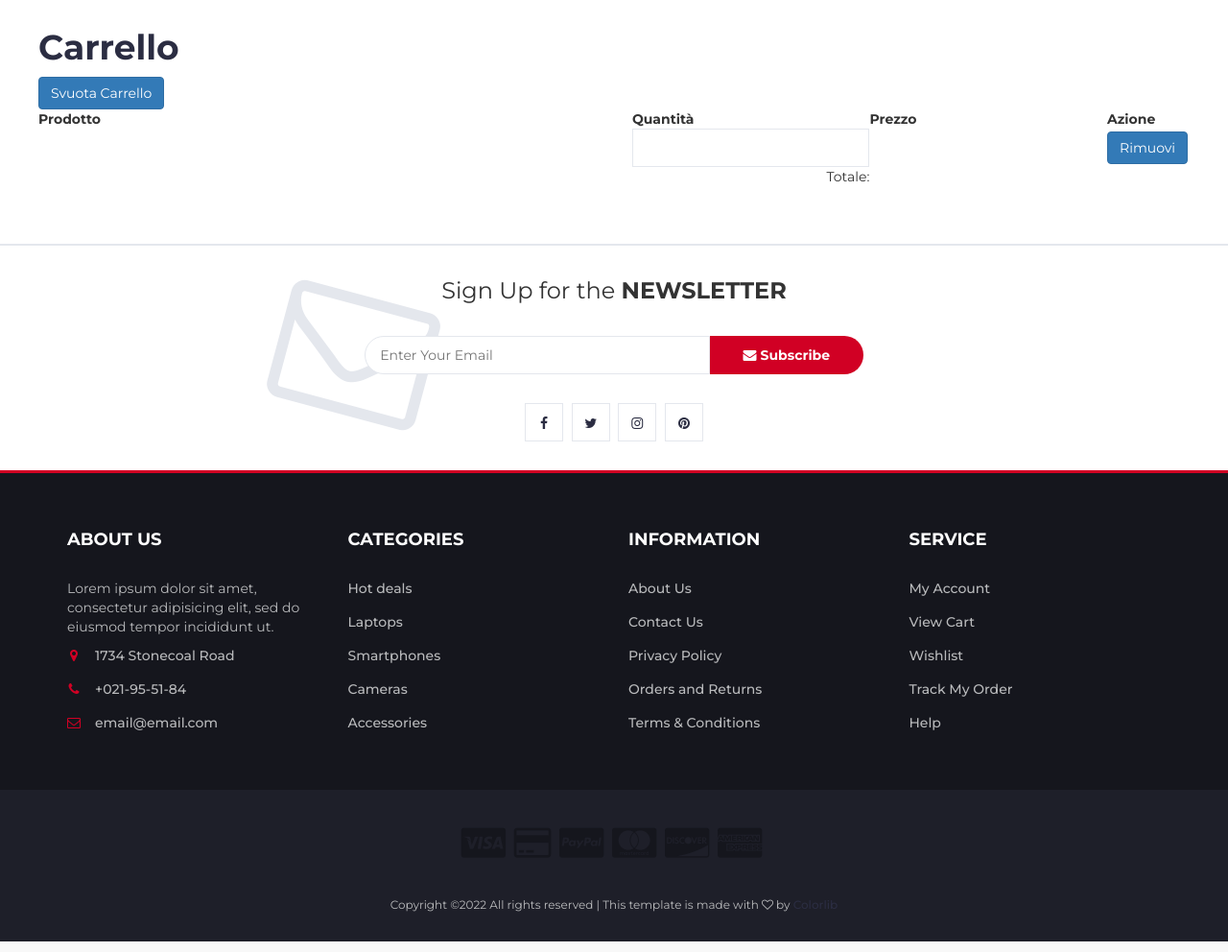
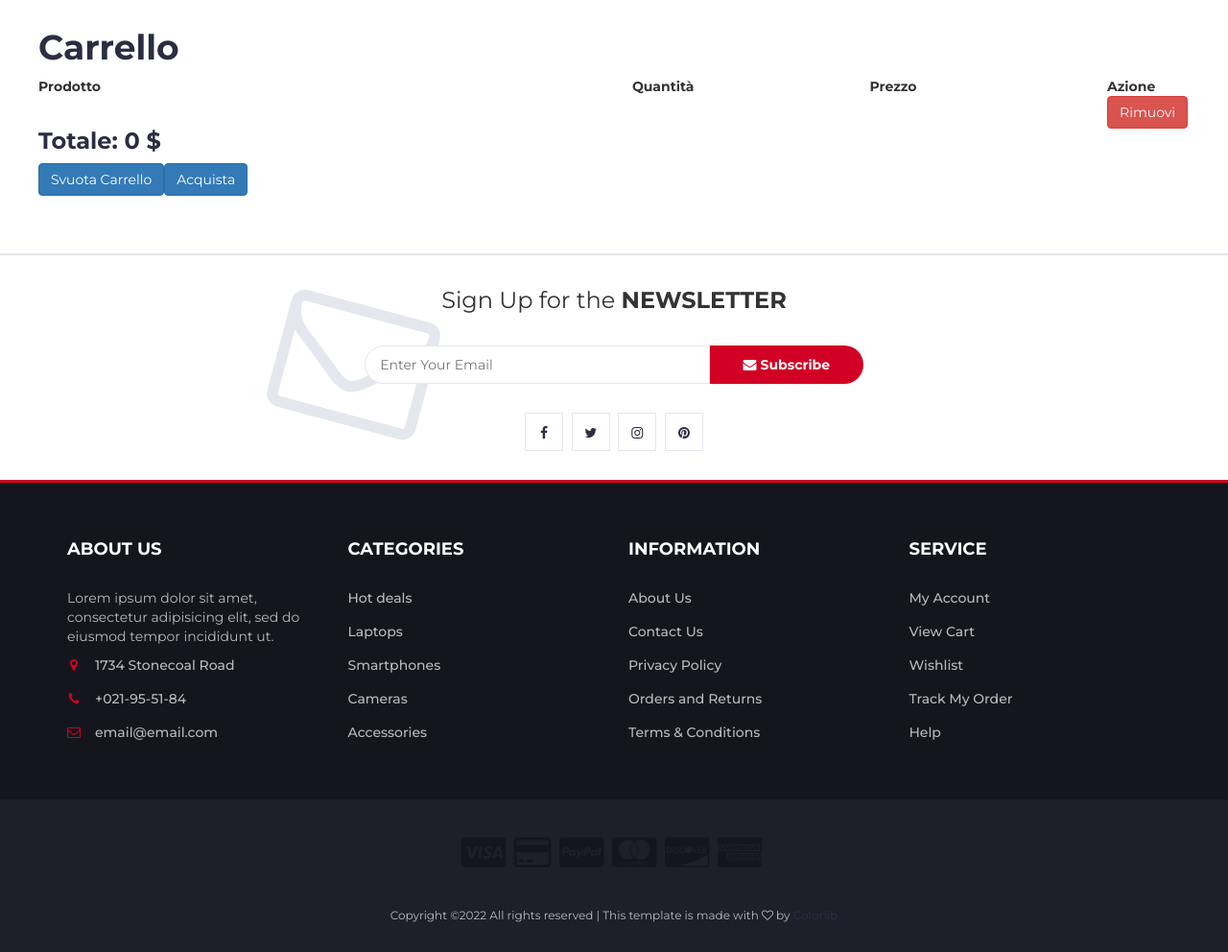
Before and after one commit to maca99/progetto_tdw, a PHP site: page /cart.php in a window 1280 px wide. Shown: the part 207-1199 px from the top of the page at 96% size. Run offline with PHP 8.4, Linux system fonts and the light colour scheme; a stand-in replaces the project's code that opens the database connection.

Commit message:
pagina carrello

```diff
--- a/cart.php
+++ b/cart.php
@@ -1,13 +1,17 @@
 <?php
-
+session_start();
 require "include/dbms.inc.php";
 require "include/template2.inc.php";
 include "include/tags/utility.inc.php";
 
-$body= new Template("dhtml/cart.html");
-$main= new Template("dhtml/blank-min.html");
-$utility=new utility();
+    $body= new Template("dhtml/cart.html");
+    $main= new Template("dhtml/blank-min.html");
+    $utility=new utility();
 
-$main->setContent("body",$body->get());
-$main->close();
+    if(isset($_POST['remove'])){
+        unset($_SESSION['cart']);
+    }
+
+    $main->setContent("body",$body->get());
+    $main->close();
 ?>
--- a/dhtml/cart.html
+++ b/dhtml/cart.html
@@ -1,28 +1,9 @@
 <div class="row">
     <h1>Carrello</h1>
 
-    <a class="btn btn-primary" href="index.php?action=empty">Svuota Carrello</a>
+    <div><[list::cart_list library="cart"]></div>
+    <form action="cart.php" method="post">
+   <button class="btn btn-primary" type="submit" name="remove" >Svuota Carrello</button><a href="checkout.php"><button class="btn btn-primary">Acquista</button></a>
+   </form>
 
-    <br>
-    <table>
-            <tr>
-                <th width="50%">Prodotto</th>
-                <th width="20%">Quantità</th>
-                <th width="20%">Prezzo</th>
-                <th width="5%">Azione</th>
-            </tr>
-
-            <tr>
-                <td  class="product-name"><[product]></td>
-                <td > <input type="number" class="input input-number" id="quantity" name="quantity" min="1" max="20"></td>
-                <td><[prezzo]></td>
-                <td ><button type="submit" class="btn btn-primary" >Rimuovi</button></td>
-            </tr>
-
-            <tr>
-                <td colspan="2" align="right">Totale:</td>
-                <td align="right"><[totale]></td>
-                <td align="right" colspan="2"><strong><?php echo "$ ".number_format($total_price, 2); ?></strong></td>
-                </tr>
-    </table>
 </div>
--- /dev/null
+++ b/dhtml/webarch/product-table.html
@@ -0,0 +1,19 @@
+<table>
+        <tr>
+            <th width="50%">Prodotto</th>
+            <th width="20%">Quantità</th>
+            <th width="20%">Prezzo</th>
+            <th width="5%">Azione</th>
+        </tr>
+
+
+<[foreach]>
+            <tr>
+                <td class="product-name"><[nome]></td>
+                <td class="product-name"><[quantity]></td>
+                <td class="product-name"><[prezzo]></td>
+                <td><button type="submit" href name="delete" class="btn btn-danger" >Rimuovi</button>
+            </tr>
+<[/foreach]>
+</table>
+<div> <h3> Totale: <[totale]> $</h3></div>
--- a/include/tags/cart.inc.php
+++ b/include/tags/cart.inc.php
@@ -48,6 +48,29 @@
                 return $main->get();
         }
 
+        function cart_list($name,$data,$pars){
+            global $mysqli;
+                $main=new Template("dhtml\webarch\product-table.html");
+                $totale=0;
+                if(isset($_SESSION['cart'])){
+                    foreach($_SESSION['cart'] as $item){
+                        $id=$item['id'];
+                        $oid=$mysqli->query("SELECT nome,prezzo FROM prodotto WHERE prodotto.id_prodotto=$id");
+                        $data = $oid->fetch_assoc();
+
+                        //dati
+                        $main->setContent("nome", $data['nome']);
+                        $main->setContent("prezzo", $data['prezzo']);
+                        $main->setContent("quantity",$item['quantity']);
+
+                        $totale=$totale+($item['quantity']*$data['prezzo']);
+                    }
+                }
+                $main->setContent("totale",$totale);
+                return $main->get();
+
+        }
+
         function checkout_list($name,$data,$pars){
 
             global $mysqli;
--- a/update-carrello.php
+++ b/update-carrello.php
@@ -2,7 +2,7 @@
 require "include/dbms.inc.php";
 session_start();
 
-    $product=$_REQUEST['product'];
+    $product=isset($_REQUEST['product'])? $_REQUEST['product']:"";
     $action=$_REQUEST['action'];
     $quantity=(isset($_POST['quantity'])? $_POST['quantity']:1);
     $color=(isset($_POST['color'])? $_POST['color']:'');
```
